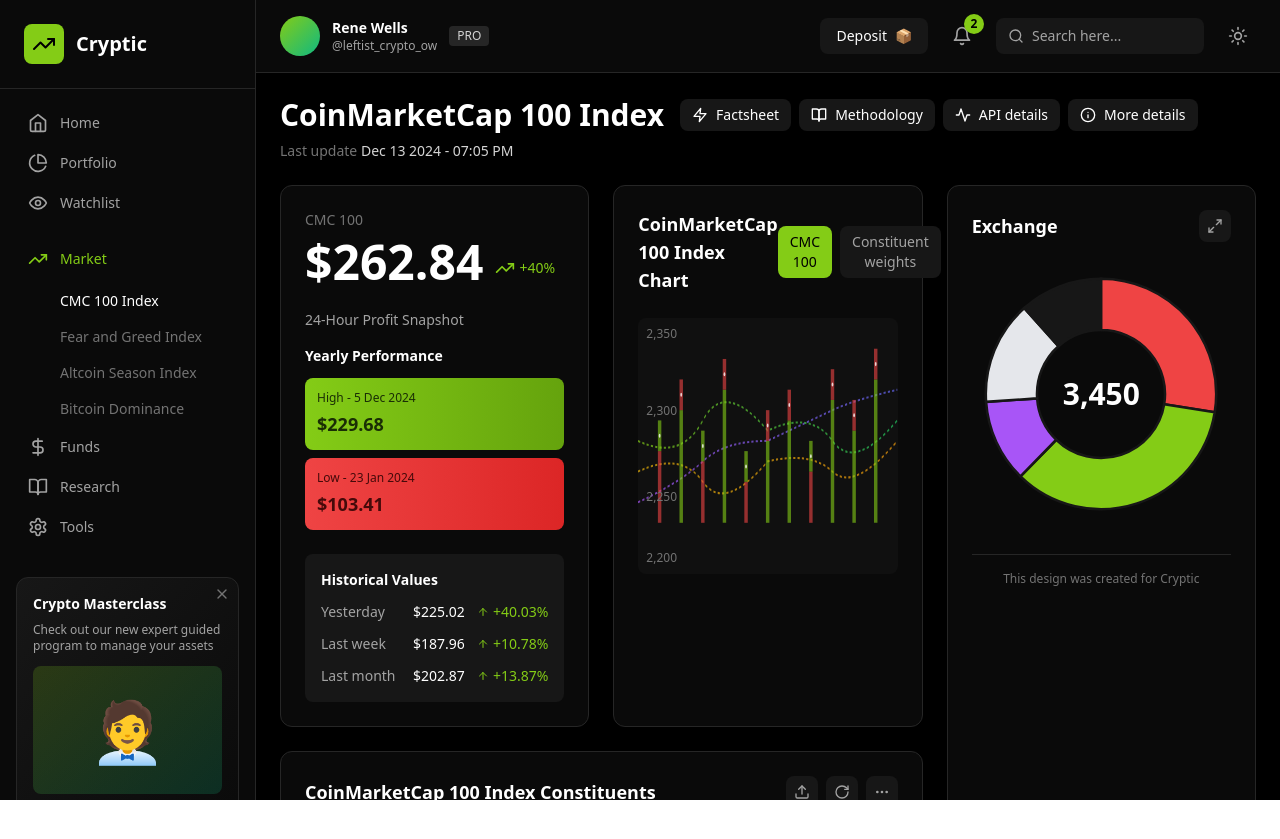
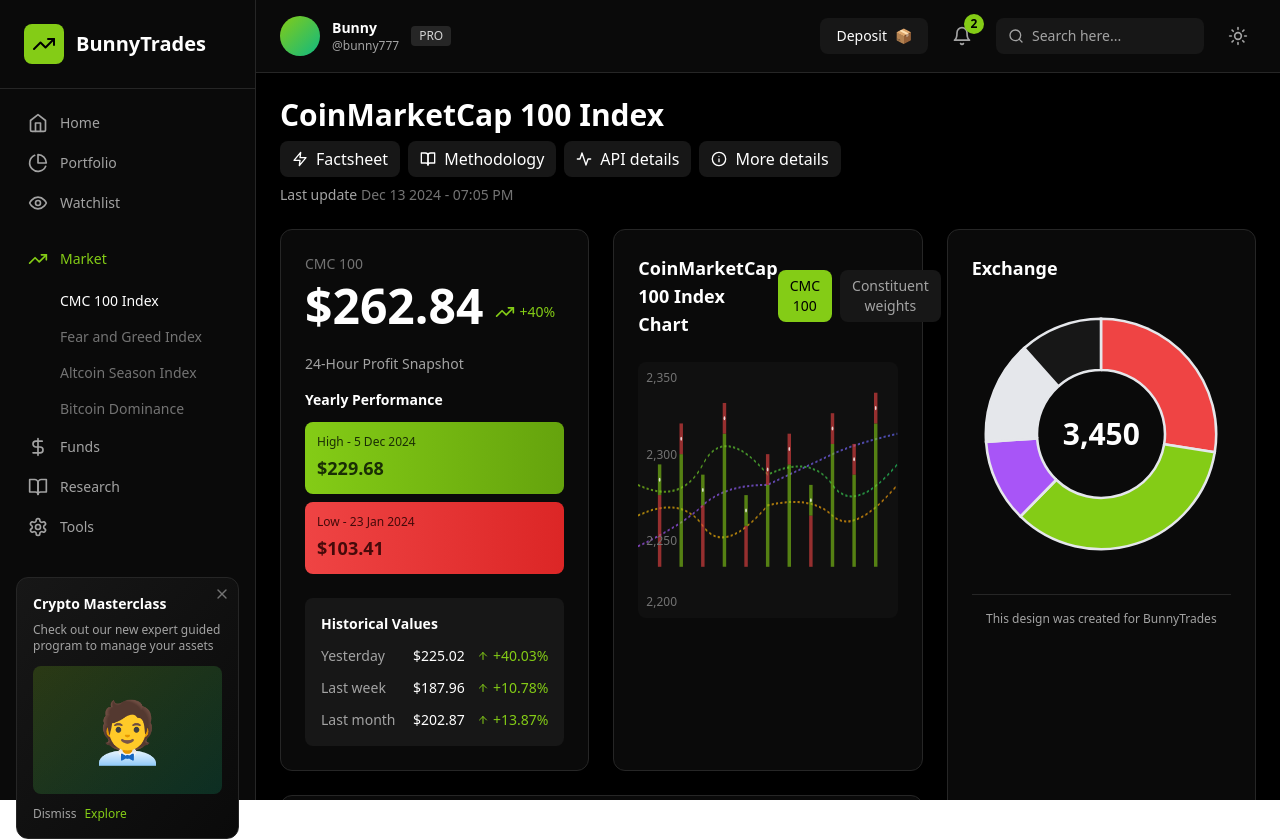
Before and after one commit to Bunny-777/Trading-dashboard, a React (Vite) app: page /market in a window 1280 px wide. Before the commit the page ends 800 px from the top, so only its background shows below. Built offline with nearby package versions, Linux system fonts and the light colour scheme.

Commit message:
fixed all the minog bugs

```diff
--- a/src/components/ConstituentsTable.tsx
+++ b/src/components/ConstituentsTable.tsx
@@ -1,4 +1,5 @@
-import { Upload, RotateCw, MoreHorizontal, TrendingDown } from 'lucide-react';
+import { useState, useEffect } from 'react';
+import { Upload, RotateCw, MoreHorizontal, TrendingDown, Sun, Moon } from 'lucide-react';
 
 const constituents = [
   { rank: 1, name: 'Bitcoin', symbol: 'BTC', price: 394559.21, trend: -0.96, marketCap: 71812.05, weight: 26.01, color: 'bg-orange-500' },
@@ -7,72 +8,96 @@
   { rank: 4, name: 'Blockport', symbol: 'BPT', price: 301229.07, trend: -1.18, marketCap: 3364.83, weight: 7.27, color: 'bg-blue-500' },
   { rank: 5, name: 'Anchored', symbol: 'AUR', price: 101059.86, trend: -0.72, marketCap: 4761.19, weight: 36.15, color: 'bg-purple-500' },
   { rank: 6, name: 'Cobinhood', symbol: 'COB', price: 125543.91, trend: -0.42, marketCap: 1896.19, weight: 43.51, color: 'bg-teal-500' },
-  { rank: 2, name: 'Auto Token', symbol: 'AUTO', price: 60193.14, trend: -0.75, marketCap: 1665.94, weight: 43.14, color: 'bg-yellow-500' },
-  { rank: 3, name: 'Infracoin', symbol: 'INR', price: 336784.83, trend: -1.27, marketCap: 932.25, weight: 3.39, color: 'bg-neutral-400' },
+  { rank: 7, name: 'Auto Token', symbol: 'AUTO', price: 60193.14, trend: -0.75, marketCap: 1665.94, weight: 43.14, color: 'bg-yellow-500' },
+  { rank: 8, name: 'Infracoin', symbol: 'INR', price: 336784.83, trend: -1.27, marketCap: 932.25, weight: 3.39, color: 'bg-neutral-400' },
 ];
 
 export default function ConstituentsTable() {
+  const [darkMode, setDarkMode] = useState(() => localStorage.getItem('theme') === 'dark');
+
+  useEffect(() => {
+    if (darkMode) {
+      document.documentElement.classList.add('dark');
+      localStorage.setItem('theme', 'dark');
+    } else {
+      document.documentElement.classList.remove('dark');
+      localStorage.setItem('theme', 'light');
+    }
+  }, [darkMode]);
+
   return (
-    <div className="bg-neutral-950 border border-neutral-800 rounded-xl p-6">
+    <div className="bg-white dark:bg-neutral-950 border border-neutral-200 dark:border-neutral-800 rounded-xl p-6 transition-colors">
+      {/* Header */}
       <div className="flex items-center justify-between mb-6">
-        <h3 className="text-lg font-semibold">CoinMarketCap 100 Index Constituents</h3>
+        <h3 className="text-lg font-semibold text-neutral-900 dark:text-white">
+          CoinMarketCap 100 Index Constituents
+        </h3>
+
         <div className="flex items-center gap-2">
-          <button className="p-2 bg-neutral-900 rounded-lg hover:bg-neutral-800 transition-colors">
-            <Upload className="w-4 h-4 text-neutral-400" />
+
+
+          <button className="p-2 bg-neutral-100 dark:bg-neutral-900 rounded-lg hover:bg-neutral-200 dark:hover:bg-neutral-800 transition-colors">
+            <Upload className="w-4 h-4 text-neutral-600 dark:text-neutral-400" />
           </button>
-          <button className="p-2 bg-neutral-900 rounded-lg hover:bg-neutral-800 transition-colors">
-            <RotateCw className="w-4 h-4 text-neutral-400" />
+          <button className="p-2 bg-neutral-100 dark:bg-neutral-900 rounded-lg hover:bg-neutral-200 dark:hover:bg-neutral-800 transition-colors">
+            <RotateCw className="w-4 h-4 text-neutral-600 dark:text-neutral-400" />
           </button>
-          <button className="p-2 bg-neutral-900 rounded-lg hover:bg-neutral-800 transition-colors">
-            <MoreHorizontal className="w-4 h-4 text-neutral-400" />
+          <button className="p-2 bg-neutral-100 dark:bg-neutral-900 rounded-lg hover:bg-neutral-200 dark:hover:bg-neutral-800 transition-colors">
+            <MoreHorizontal className="w-4 h-4 text-neutral-600 dark:text-neutral-400" />
           </button>
         </div>
       </div>
 
+      {/* Table */}
       <div className="overflow-x-auto">
         <table className="w-full">
           <thead>
-            <tr className="border-b border-neutral-800">
-              <th className="text-left text-sm font-medium text-neutral-400 pb-3 px-2">#</th>
-              <th className="text-left text-sm font-medium text-neutral-400 pb-3 px-2">Coin</th>
-              <th className="text-right text-sm font-medium text-neutral-400 pb-3 px-2">Price</th>
-              <th className="text-right text-sm font-medium text-neutral-400 pb-3 px-2">Trend</th>
-              <th className="text-right text-sm font-medium text-neutral-400 pb-3 px-2">Market Cap</th>
-              <th className="text-center text-sm font-medium text-neutral-400 pb-3 px-2">Coin Weight</th>
+            <tr className="border-b border-neutral-200 dark:border-neutral-800">
+              <th className="text-left text-sm font-medium text-neutral-500 dark:text-neutral-400 pb-3 px-2">#</th>
+              <th className="text-left text-sm font-medium text-neutral-500 dark:text-neutral-400 pb-3 px-2">Coin</th>
+              <th className="text-right text-sm font-medium text-neutral-500 dark:text-neutral-400 pb-3 px-2">Price</th>
+              <th className="text-right text-sm font-medium text-neutral-500 dark:text-neutral-400 pb-3 px-2">Trend</th>
+              <th className="text-right text-sm font-medium text-neutral-500 dark:text-neutral-400 pb-3 px-2">Market Cap</th>
+              <th className="text-center text-sm font-medium text-neutral-500 dark:text-neutral-400 pb-3 px-2">Coin Weight</th>
             </tr>
           </thead>
           <tbody>
             {constituents.map((coin, index) => (
-              <tr key={index} className="border-b border-neutral-800/50 hover:bg-neutral-900/30 transition-colors">
-                <td className="py-4 px-2 text-sm text-neutral-400">{coin.rank}</td>
+              <tr
+                key={index}
+                className="border-b border-neutral-200 dark:border-neutral-800/50 hover:bg-neutral-100 dark:hover:bg-neutral-900/30 transition-colors"
+              >
+                <td className="py-4 px-2 text-sm text-neutral-600 dark:text-neutral-400">{coin.rank}</td>
                 <td className="py-4 px-2">
                   <div className="flex items-center gap-3">
                     <div className={`w-8 h-8 ${coin.color} rounded-full flex items-center justify-center text-white font-bold text-xs`}>
                       {coin.symbol.charAt(0)}
                     </div>
                     <div>
-                      <div className="text-sm font-medium">{coin.name}</div>
-                      <div className="text-xs text-neutral-500">{coin.symbol}</div>
+                      <div className="text-sm font-medium text-neutral-900 dark:text-white">{coin.name}</div>
+                      <div className="text-xs text-neutral-500 dark:text-neutral-500">{coin.symbol}</div>
                     </div>
                   </div>
                 </td>
-                <td className="py-4 px-2 text-right text-sm">${coin.price.toLocaleString()}</td>
+                <td className="py-4 px-2 text-right text-sm text-neutral-900 dark:text-neutral-300">${coin.price.toLocaleString()}</td>
                 <td className="py-4 px-2 text-right">
                   <div className="flex items-center justify-end gap-1 text-red-500 text-sm">
                     <TrendingDown className="w-3 h-3" />
                     <span>{coin.trend}%</span>
                   </div>
                 </td>
-                <td className="py-4 px-2 text-right text-sm">${coin.marketCap.toLocaleString()}</td>
+                <td className="py-4 px-2 text-right text-sm text-neutral-900 dark:text-neutral-300">${coin.marketCap.toLocaleString()}</td>
                 <td className="py-4 px-2">
                   <div className="flex items-center justify-center gap-3">
-                    <div className="flex-1 max-w-24 bg-neutral-800 rounded-full h-2 overflow-hidden">
+                    <div className="flex-1 max-w-24 bg-neutral-200 dark:bg-neutral-800 rounded-full h-2 overflow-hidden">
                       <div
                         className="bg-lime-500 h-full rounded-full"
                         style={{ width: `${Math.min(coin.weight, 100)}%` }}
                       ></div>
                     </div>
-                    <span className="text-sm text-neutral-300 min-w-12 text-right">{coin.weight}%</span>
+                    <span className="text-sm text-neutral-800 dark:text-neutral-300 min-w-12 text-right">
+                      {coin.weight}%
+                    </span>
                   </div>
                 </td>
               </tr>
--- a/src/components/Dashboard.tsx
+++ b/src/components/Dashboard.tsx
@@ -4,10 +4,14 @@
 
 export default function Dashboard({ children }: { children: ReactNode }) {
   return (
-    <div className="flex h-screen bg-neutral-50 dark:bg-black text-neutral-900 dark:text-white overflow-hidden">
+    <div className="flex h-screen bg-neutral-50 dark:bg-black text-neutral-900 dark:text-white overflow-visible relative">
       <Sidebar />
-      <div className="flex-1 flex flex-col overflow-hidden">
-        <Header />
+      <div className="flex-1 flex flex-col overflow-visible relative z-0">
+        {/* Make header above sidebar */}
+        <div className="relative z-[1000]">
+          <Header />
+        </div>
+
         <div className="flex-1 overflow-auto bg-neutral-50 dark:bg-black">
           {children}
         </div>
--- a/src/components/ExchangePanel.tsx
+++ b/src/components/ExchangePanel.tsx
@@ -1,4 +1,5 @@
-import { Maximize2 } from 'lucide-react';
+import { useState, useEffect } from 'react';
+import { Maximize2, Sun, Moon } from 'lucide-react';
 
 export default function ExchangePanel() {
   const total = 3450;
@@ -10,15 +11,29 @@
     { value: 400, color: 'rgb(23, 23, 23)', label: 'Segment 5' },
   ];
 
+  const [darkMode, setDarkMode] = useState(() => localStorage.getItem('theme') === 'dark');
+
+  useEffect(() => {
+    if (darkMode) {
+      document.documentElement.classList.add('dark');
+      localStorage.setItem('theme', 'dark');
+    } else {
+      document.documentElement.classList.remove('dark');
+      localStorage.setItem('theme', 'light');
+    }
+  }, [darkMode]);
+
   return (
-    <div className="bg-neutral-950 border border-neutral-800 rounded-xl p-6 h-full">
+    <div className="bg-white dark:bg-neutral-950 border border-neutral-200 dark:border-neutral-800 rounded-xl p-6 h-full transition-colors">
+      {/* Header */}
       <div className="flex items-center justify-between mb-6">
-        <h3 className="text-lg font-semibold">Exchange</h3>
-        <button className="p-2 bg-neutral-900 rounded-lg hover:bg-neutral-800 transition-colors">
-          <Maximize2 className="w-4 h-4 text-neutral-400" />
-        </button>
+        <h3 className="text-lg font-semibold text-neutral-900 dark:text-white">Exchange</h3>
+        <div className="flex items-center gap-2">
+
+        </div>
       </div>
 
+      {/* Chart */}
       <div className="flex flex-col items-center justify-center mb-8">
         <div className="relative w-64 h-64">
           <svg viewBox="0 0 200 200" className="transform -rotate-90">
@@ -57,7 +72,7 @@
                   key={index}
                   d={path}
                   fill={segment.color}
-                  stroke="#171717"
+                  stroke={darkMode ? '#171717' : '#e5e7eb'}
                   strokeWidth="2"
                 />
               );
@@ -68,15 +83,16 @@
 
           <div className="absolute inset-0 flex items-center justify-center">
             <div className="text-center">
-              <div className="text-3xl font-bold">{total.toLocaleString()}</div>
+              <div className="text-3xl font-bold text-neutral-900 dark:text-white">{total.toLocaleString()}</div>
             </div>
           </div>
         </div>
       </div>
 
-      <div className="border-t border-neutral-800 pt-4">
-        <div className="text-xs text-neutral-500 text-center">
-          This design was created for Cryptic
+      {/* Footer */}
+      <div className="border-t border-neutral-200 dark:border-neutral-800 pt-4">
+        <div className="text-xs text-neutral-500 dark:text-neutral-400 text-center">
+          This design was created for BunnyTrades
         </div>
       </div>
     </div>
--- a/src/components/IndexHeader.tsx
+++ b/src/components/IndexHeader.tsx
@@ -1,31 +1,56 @@
-import { Zap, BookOpen, Activity, Info } from 'lucide-react';
+import { Zap, BookOpen, Activity, Info, Sun, Moon } from 'lucide-react';
+import { useState, useEffect } from 'react';
 
 export default function IndexHeader() {
+  const [darkMode, setDarkMode] = useState(() => localStorage.getItem('theme') === 'dark');
+
+  useEffect(() => {
+    if (darkMode) {
+      document.documentElement.classList.add('dark');
+      localStorage.setItem('theme', 'dark');
+    } else {
+      document.documentElement.classList.remove('dark');
+      localStorage.setItem('theme', 'light');
+    }
+  }, [darkMode]);
+
+  const btnClasses =
+    'px-3 py-1.5 rounded-lg flex items-center gap-2 transition-colors ' +
+    'bg-neutral-100 dark:bg-neutral-900 hover:bg-neutral-200 dark:hover:bg-neutral-800';
+
+  const btnTextColor = 'text-neutral-900 dark:text-white';
+
   return (
-    <div>
-      <h1 className="text-3xl font-bold flex items-center gap-4 mb-2">
+    <div className="mb-6">
+      <div className="flex items-center justify-between mb-2">
+        <h1 className="text-3xl font-bold flex items-center gap-4">
           CoinMarketCap 100 Index
-        <div className="flex items-center gap-2 text-sm font-normal">
-          <button className="px-3 py-1.5 bg-neutral-900 hover:bg-neutral-800 rounded-lg flex items-center gap-2 transition-colors">
+        </h1>
+
+
+      </div>
+
+      <div className="flex items-center gap-2 mb-2">
+        <button className={btnClasses}>
           <Zap className="w-4 h-4" />
-            <span>Factsheet</span>
+          <span className={btnTextColor}>Factsheet</span>
         </button>
-          <button className="px-3 py-1.5 bg-neutral-900 hover:bg-neutral-800 rounded-lg flex items-center gap-2 transition-colors">
+        <button className={btnClasses}>
           <BookOpen className="w-4 h-4" />
-            <span>Methodology</span>
+          <span className={btnTextColor}>Methodology</span>
         </button>
-          <button className="px-3 py-1.5 bg-neutral-900 hover:bg-neutral-800 rounded-lg flex items-center gap-2 transition-colors">
+        <button className={btnClasses}>
           <Activity className="w-4 h-4" />
-            <span>API details</span>
+          <span className={btnTextColor}>API details</span>
         </button>
-          <button className="px-3 py-1.5 bg-neutral-900 hover:bg-neutral-800 rounded-lg flex items-center gap-2 transition-colors">
+        <button className={btnClasses}>
           <Info className="w-4 h-4" />
-            <span>More details</span>
+          <span className={btnTextColor}>More details</span>
         </button>
       </div>
-      </h1>
-      <div className="text-sm text-neutral-500">
-        Last update <span className="text-neutral-300">Dec 13 2024 - 07:05 PM</span>
+
+      <div className="text-sm text-neutral-500 dark:text-neutral-400">
+        Last update <span className="text-neutral-300 dark:text-neutral-500">Dec 13 2024 - 07:05 PM</span>
       </div>
     </div>
   );
--- a/src/components/ProfileDropdown.tsx
+++ b/src/components/ProfileDropdown.tsx
@@ -17,21 +17,23 @@
   }, []);
 
   return (
-    <div className="relative" ref={dropdownRef}>
+    <div className="relative z-[1000]" ref={dropdownRef}>
       <button
         onClick={() => setIsOpen(!isOpen)}
         className="flex items-center gap-3 hover:opacity-80 transition-opacity"
       >
         <div className="w-10 h-10 rounded-full bg-gradient-to-br from-lime-500 to-emerald-500 overflow-hidden" />
         <div className="text-left">
-          <div className="text-sm font-semibold text-neutral-900 dark:text-white">Rene Wells</div>
-          <div className="text-xs text-neutral-500 dark:text-neutral-400">@leftist_crypto_ow</div>
+          <div className="text-sm font-semibold text-neutral-900 dark:text-white">Bunny</div>
+          <div className="text-xs text-neutral-500 dark:text-neutral-400">@bunny777</div>
         </div>
-        <span className="px-2 py-0.5 bg-neutral-200 dark:bg-neutral-800 text-xs rounded text-neutral-700 dark:text-neutral-300">PRO</span>
+        <span className="px-2 py-0.5 bg-neutral-200 dark:bg-neutral-800 text-xs rounded text-neutral-700 dark:text-neutral-300">
+          PRO
+        </span>
       </button>
 
       {isOpen && (
-        <div className="absolute top-full right-0 mt-2 w-64 bg-white dark:bg-neutral-950 border border-neutral-200 dark:border-neutral-800 rounded-xl shadow-xl overflow-hidden z-50">
+        <div className="absolute top-full right-0 mt-2 w-64 bg-white dark:bg-neutral-950 border border-neutral-200 dark:border-neutral-800 rounded-xl shadow-xl overflow-hidden z-[9999]">
           <div className="p-4 border-b border-neutral-200 dark:border-neutral-800 bg-gradient-to-br from-lime-500/10 to-emerald-500/10">
             <div className="flex items-center gap-3 mb-3">
               <div className="w-12 h-12 rounded-full bg-gradient-to-br from-lime-500 to-emerald-500" />
@@ -68,7 +70,15 @@
   );
 }
 
-function MenuItem({ icon: Icon, label, danger = false }: { icon: any; label: string; danger?: boolean }) {
+function MenuItem({
+  icon: Icon,
+  label,
+  danger = false,
+}: {
+  icon: any;
+  label: string;
+  danger?: boolean;
+}) {
   return (
     <button
       className={`w-full flex items-center gap-3 px-4 py-2.5 transition-colors ${
--- a/src/components/Sidebar.tsx
+++ b/src/components/Sidebar.tsx
@@ -8,15 +8,17 @@
 
   return (
     <div className="w-64 bg-white dark:bg-neutral-950 border-r border-neutral-200 dark:border-neutral-800 flex flex-col">
+      {/* Logo Section */}
       <div className="p-6 border-b border-neutral-200 dark:border-neutral-800">
         <Link to="/" className="flex items-center gap-3">
           <div className="w-10 h-10 bg-lime-500 rounded-lg flex items-center justify-center">
             <TrendingUp className="w-6 h-6 text-black" />
           </div>
-          <span className="text-xl font-bold text-neutral-900 dark:text-white">Cryptic</span>
+          <span className="text-xl font-bold text-neutral-900 dark:text-white">BunnyTrades</span>
         </Link>
       </div>
 
+      {/* Navigation */}
       <nav className="flex-1 p-4 space-y-1">
         <NavItem icon={Home} label="Home" to="/" active={location.pathname === '/'} />
         <NavItem icon={PieChart} label="Portfolio" to="/portfolio" active={location.pathname === '/portfolio'} />
@@ -39,29 +41,33 @@
         <NavItem icon={SettingsIcon} label="Tools" to="/tools" active={location.pathname === '/tools'} />
       </nav>
 
+      {/* Masterclass Banner */}
       {showModal && (
-        <div className="m-4 bg-gradient-to-br from-neutral-900 to-neutral-950 border border-neutral-800 rounded-xl p-4 relative">
+        <div className="m-4 bg-gradient-to-br from-neutral-100 to-neutral-200 dark:from-neutral-900 dark:to-neutral-950 border border-neutral-200 dark:border-neutral-800 rounded-xl p-4 relative transition-colors">
           <button
             onClick={() => setShowModal(false)}
-            className="absolute top-2 right-2 text-neutral-500 hover:text-white"
+            className="absolute top-2 right-2 text-neutral-500 hover:text-neutral-800 dark:hover:text-white transition-colors"
           >
             <X className="w-4 h-4" />
           </button>
-          <div className="text-sm font-semibold mb-2">Crypto Masterclass</div>
-          <div className="text-xs text-neutral-400 mb-3">
+
+          <div className="text-sm font-semibold mb-2 text-neutral-900 dark:text-white">Crypto Masterclass</div>
+          <div className="text-xs text-neutral-600 dark:text-neutral-400 mb-3">
             Check out our new expert guided program to manage your assets
           </div>
+
           <div className="w-full h-32 bg-gradient-to-br from-lime-500/20 to-emerald-500/20 rounded-lg mb-3 flex items-center justify-center overflow-hidden">
             <div className="text-6xl">🧑‍💼</div>
           </div>
+
           <div className="flex gap-2">
             <button
               onClick={() => setShowModal(false)}
-              className="text-xs text-neutral-400 hover:text-white"
+              className="text-xs text-neutral-600 dark:text-neutral-400 hover:text-neutral-900 dark:hover:text-white transition-colors"
             >
               Dismiss
             </button>
-            <button className="text-xs text-lime-500 hover:text-lime-400 font-medium">
+            <button className="text-xs text-lime-600 dark:text-lime-500 hover:text-lime-500 dark:hover:text-lime-400 font-medium transition-colors">
               Explore
             </button>
           </div>
@@ -76,7 +82,9 @@
     <Link
       to={to}
       className={`flex items-center gap-3 px-3 py-2 rounded-lg cursor-pointer transition-colors ${
-        active ? 'text-lime-500' : 'text-neutral-500 dark:text-neutral-400 hover:text-neutral-900 dark:hover:text-white hover:bg-neutral-100 dark:hover:bg-neutral-900'
+        active
+          ? 'text-lime-500'
+          : 'text-neutral-500 dark:text-neutral-400 hover:text-neutral-900 dark:hover:text-white hover:bg-neutral-100 dark:hover:bg-neutral-900'
       }`}
     >
       <Icon className="w-5 h-5" />
@@ -87,9 +95,11 @@
 
 function SubNavItem({ label, active = false }: { label: string; active?: boolean }) {
   return (
-    <div className={`text-sm px-3 py-1.5 rounded cursor-pointer transition-colors ${
-      active ? 'text-white' : 'text-neutral-500 hover:text-white'
-    }`}>
+    <div
+      className={`text-sm px-3 py-1.5 rounded cursor-pointer transition-colors ${
+        active ? 'text-neutral-900 dark:text-white' : 'text-neutral-500 hover:text-neutral-900 dark:hover:text-white'
+      }`}
+    >
       {label}
     </div>
   );
--- a/src/pages/Home.tsx
+++ b/src/pages/Home.tsx
@@ -3,7 +3,7 @@
 export default function Home() {
   return (
     <div className="p-6">
-      <h1 className="text-3xl font-bold mb-6">Welcome to Cryptic</h1>
+      <h1 className="text-3xl font-bold mb-6">Welcome to BunnyTrades</h1>
 
       <div className="grid grid-cols-1 md:grid-cols-2 lg:grid-cols-4 gap-6 mb-8">
         <StatCard
```
Lines whose indentation alone changed are shown as unchanged.
